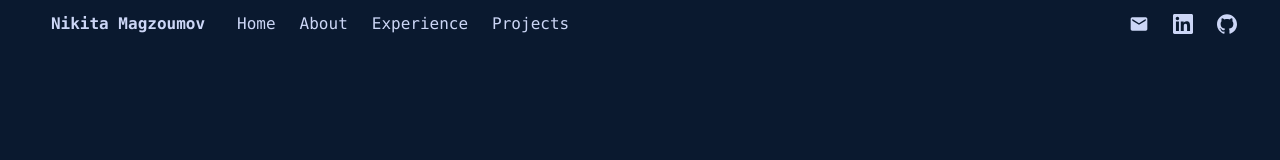
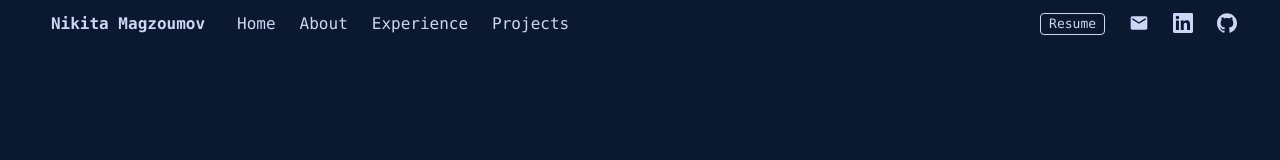
Before and after one commit to nikitamagzoumov/portfolio, a Next.js app: page / in a window 1280 px wide. Shown: the top 160 px of the page. Built offline with nearby package versions, Linux system fonts and the light colour scheme.

Commit message:
feat: added download resume option

```diff
--- a/src/components/navbar.tsx
+++ b/src/components/navbar.tsx
@@ -49,6 +49,15 @@ export default function NavBar() {
                         <a href="#projects" className="hover:text-[var(--green-bright)]">Projects</a>
                     </nav>
                     <nav className="flex gap-6">
+                        <a
+                            href="/CV_Nikita_Magzoumov.pdf"
+                            target="_blank"
+                            rel="noopener noreferrer"
+                            download="CV_Nikita_Magzoumov.pdf"
+                            className="px-2 py-0.5 border border-[var(--lightest-slate)] hover:border-[var(--green-bright)] text-[var(--lightest-slate)] rounded hover:text-[var(--green-bright)] hover:bg-opacity-10 transition-all duration-300 text-[13px] leading-tight"
+                        >
+                            Resume
+                        </a>
                         <Link href="mailto:nikita.magzoumov@gmail.com" target="_blank" rel="noreferrer" className="hover:text-[var(--green-bright)]"><MailIcon /></Link>
                         <Link href="https://www.linkedin.com/in/nikitamagzoumov/" target="_blank" rel="noreferrer" className="hover:text-[var(--green-bright)]"><LinkedInIcon /></Link>
                         <Link href="https://github.com/NikitaMgz" target="_blank" rel="noreferrer" className="hover:text-[var(--green-bright)]"><GithubIcon /></Link>
```
Also changed, not shown: 1 other file (tests, documents, lock files or other folders).
